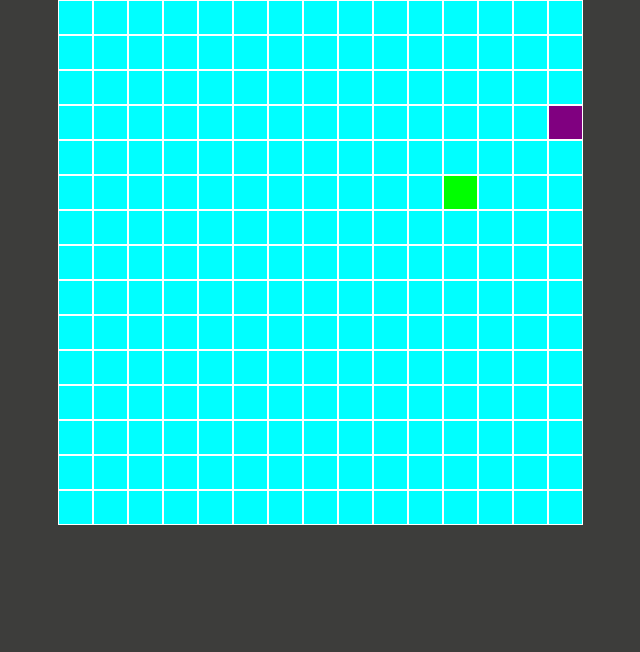
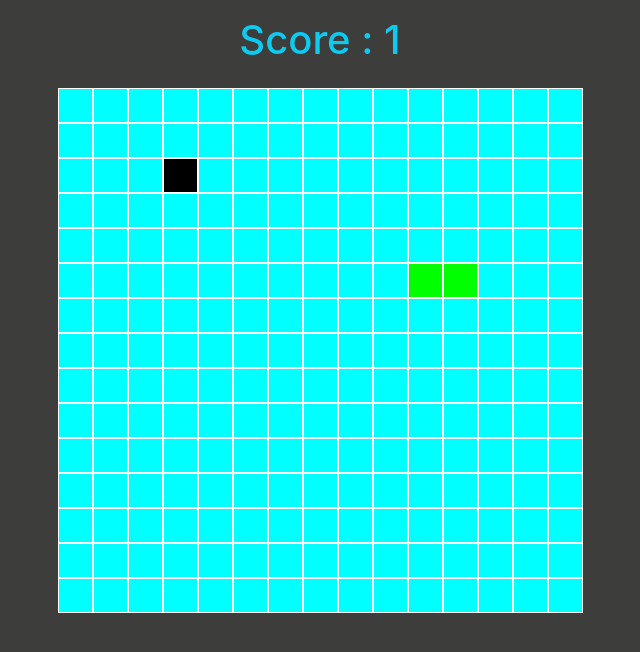
Before and after one commit to roopesh-player/Advanced-Snake-Game, a React (Create React App) app: page / in a window 1280 px wide. Shown: the top 652 px of the page, without its empty margins (320-960 px from the left). Built offline with nearby package versions, Linux system fonts and the light colour scheme.

Commit message:
score and reverse pill

```diff
--- a/src/Interface.jsx
+++ b/src/Interface.jsx
@@ -68,8 +68,10 @@ const Interface = () => {
   const Matrix = createMatrix();
   const [snakeCells, setSnakeCells] = useState(new Set([Matrix[5][5]]));
   const [snake, setSnake] = useState(new LinkedList({row:5,col:5,val:Matrix[5][5]}));
-  const [foodCell, setFoodCell] = useState(snake.head.value.val+5)
-  const [direction, setDirection] = useState("ArrowRight")
+  const [foodCell, setFoodCell] = useState(snake.head.value.val+4);
+  const [direction, setDirection] = useState("ArrowRight");
+  const [score, setScore] = useState(0);
+  const [reversePill, setReversePill] = useState(false);
   useEffect(() => {
     document.onkeydown= e => {
       setDirection(e.key);
@@ -98,9 +100,12 @@ const Interface = () => {
   function gameOver(){
     // console.log("IN gameover function")
     setSnake(new LinkedList({row:5,col:5,val:Matrix[5][5]}));
+    setScore(0);
+    setDirection("ArrowRight");
     // console.log("SNAKE");
     // console.log(snake.head.value);
     setSnakeCells(new Set([Matrix[5][5]]));
+    setFoodCell(Matrix[5][5]+4);
     // console.log(snakeCells);
   }
   function allotNewFoodCell(){
@@ -117,6 +122,8 @@ const Interface = () => {
         continue;
       break;
     }
+    const isReversePill=Math.random()<0.9;
+    setReversePill(isReversePill);
     setFoodCell(newFoodCell)
   }
   function movement(){
@@ -155,6 +162,7 @@ const Interface = () => {
       const newsnakeCells=snakeCells;
       newsnakeCells.add(nextHeadVal);
       setSnakeCells(new Set(newsnakeCells));
+      setScore(score+1);
       allotNewFoodCell();
     }
     //if not eaten food
@@ -184,13 +192,14 @@ const Interface = () => {
 
   return (
     <div style={{background:"rgb(61,61,59)",height:"100vh"}}>
+      <h1 className='text-center text-info p-3'>Score : {score}</h1>
       <div className='d-flex justify-content-center' >
       <div>
       {Matrix.map((row,rowID) => (
         <div key={rowID} className="row">{
         row.map((cell,cellID) =>(
           <div className='col-1 border border-white' style={{height:"35px",width:"35px",backgroundColor:`${
-            snakeCells.has(cell)?"lime":(foodCell===cell?"purple":"aqua")
+            snakeCells.has(cell)?"lime":(foodCell===cell?(reversePill?"black":"purple"):"aqua")
           }`}} key={cellID}></div>
         ))
         }</div>
```
